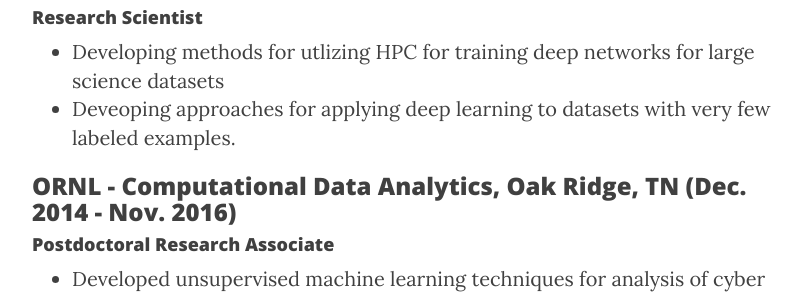
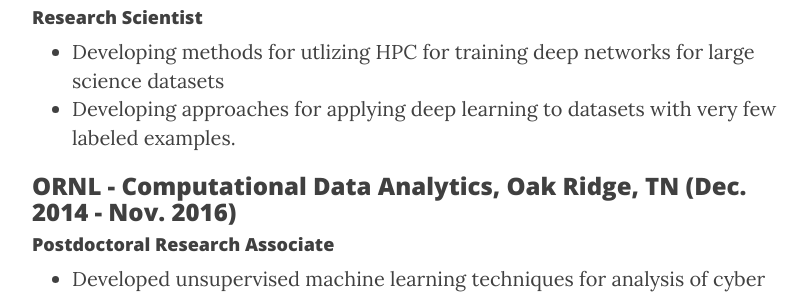
Before and after one commit to stevenryoung/stevenryoung.github.io, a Jekyll site: the page built from cv.md, in a window 1280 px wide and 900 px high, scrolled down 2603 px. Shown: the part 164-458 px from the top of the window, without its empty margins (233-1041 px from the left). Built offline with Jekyll 4.4.1, drawn with Linux system fonts in a browser that asks for light colours; nearby versions of some CDN libraries.

Commit message:
Update cv.md

```diff
--- a/cv.md
+++ b/cv.md
@@ -46,7 +46,7 @@ GPA: 3.88
 
 #### Research Scientist
 - Developing methods for utlizing HPC for training deep networks for large science datasets
-- Deveoping approaches for applying deep learning to datasets with very few labeled examples.
+- Developing approaches for applying deep learning to datasets with very few labeled examples.
 
 ### ORNL - Computational Data Analytics, Oak Ridge, TN (Dec. 2014 - Nov. 2016)
 
```
